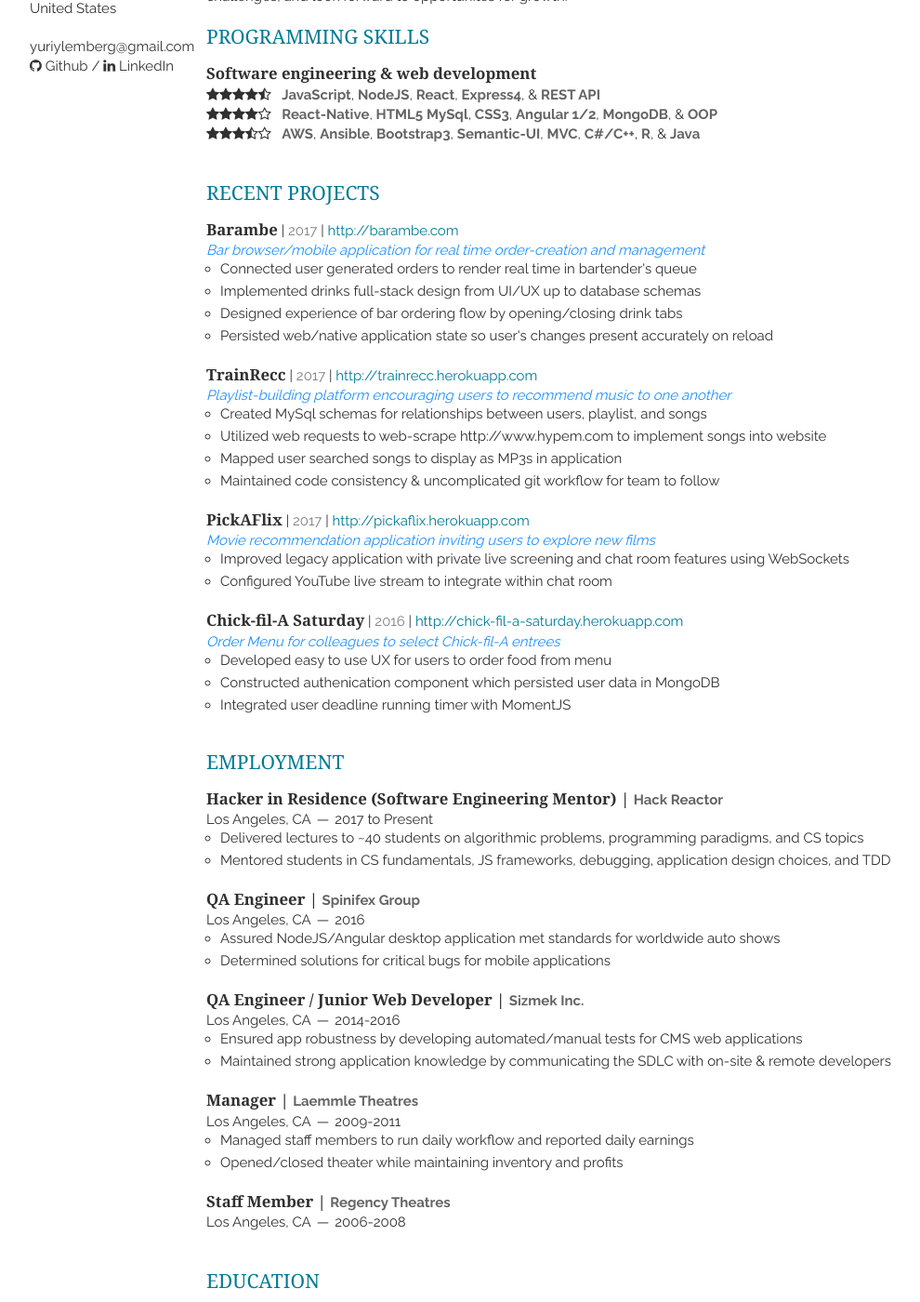
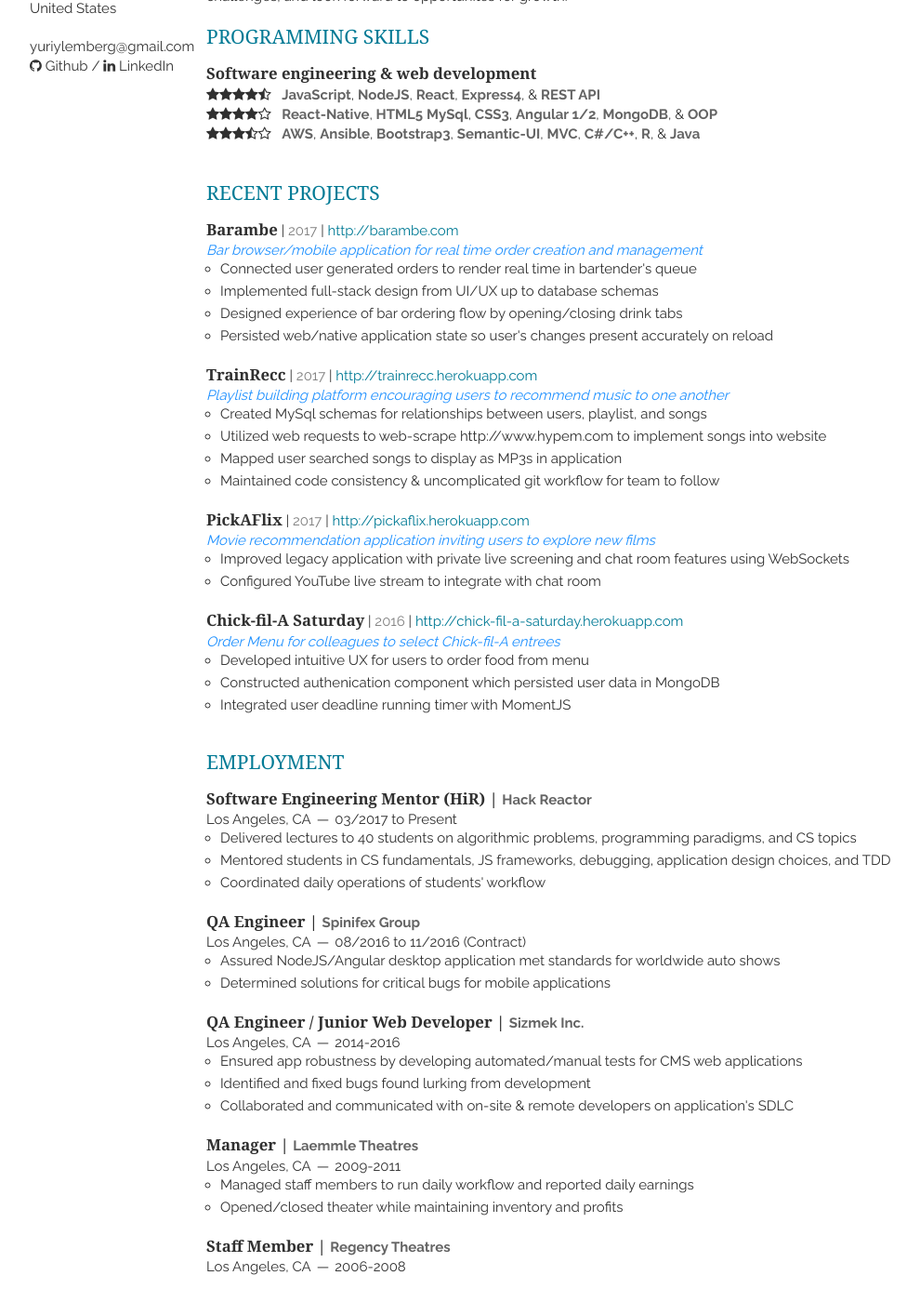
Before and after one commit to ylemberg/ylemberg.github.io, a Jekyll site: the page built from index.html, in a window 1280 px wide and 1400 px high, scrolled down 339 px. Shown: the whole window at 93% size, without its empty margins (138-1128 px from the left). Built offline with Jekyll 4.4.1, drawn with Linux system fonts in a browser that asks for light colours; nearby versions of some CDN libraries; the list of posts is cut into pages by our own code; some of the changed text lies outside the part shown.

Commit message:
[refactor] Finishing touches of resume

```diff
--- a/_includes/education.html
+++ b/_includes/education.html
@@ -10,7 +10,8 @@
     <article>
         <header>
             <h1>University of California in San Diego (UCSD)</h1>
-            <span>B.S.: Probability & Statistics Minor: Computer Science</span>
+            <span>B.S.: Probability & Statistics</span>
+            <span class="minor-block">Minor: Computer Science</span>
         </header>
           <em>La Jolla, CA &mdash; 2011 to 2013</em>
     </article>
--- a/_includes/employment.html
+++ b/_includes/employment.html
@@ -2,21 +2,22 @@
     <h1>Employment</h1>
     <article>
         <header>
-            <h1 class="project-title">Hacker in Residence (Software Engineering Mentor) | </h1><em>Hack Reactor</em>
+            <h1 class="project-title">Software Engineering Mentor (HiR) | </h1><em>Hack Reactor</em>
             <div>
-              <span><address>Los Angeles, CA</address><time>2017 to Present</time></span>
+              <span><address>Los Angeles, CA</address><time>03/2017 to Present</time></span>
             </div>
         </header>
         <ul class="bullet-points">
-          <li class="bullet-point">Delivered lectures to ~40 students on algorithmic problems, programming paradigms, and CS topics</li>
+          <li class="bullet-point">Delivered lectures to 40 students on algorithmic problems, programming paradigms, and CS topics</li>
           <li class="bullet-point">Mentored students in CS fundamentals, JS frameworks, debugging, application design choices, and TDD</li>
+          <li class="bullet-point">Coordinated daily operations of students' workflow</li>
         </ul>
     </article>
     <article>
         <header>
             <h1 class="project-title">QA Engineer | </h1><em>Spinifex Group</em>
             <div>
-              <span><address>Los Angeles, CA</address><time>2016</time></span>
+              <span><address>Los Angeles, CA</address><time>08/2016 to 11/2016 (Contract)</time></span>
             </div>
         </header>
         <ul class="bullet-points">
@@ -33,7 +34,8 @@
         </header>
         <ul class="bullet-points">
           <li class="bullet-point">Ensured app robustness by developing automated/manual tests for CMS web applications</li>
-          <li class="bullet-point">Maintained strong application knowledge by communicating the SDLC with on-site & remote developers</li>
+          <li class="bullet-point">Identified and fixed bugs found lurking from development</li>
+          <li class="bullet-point">Collaborated and communicated with on-site & remote developers on application's SDLC</li>
         </ul>
     </article>
     <article>
--- a/_includes/projects.html
+++ b/_includes/projects.html
@@ -6,10 +6,10 @@
       <span><time>2017</time></span> |
       <a class="project-link" target="_blank" href="http://barambe.com/">http://barambe.com</a>
     </header>
-    <p class="project-description">Bar browser/mobile application for real time order-creation and management</p>
+    <p class="project-description">Bar browser/mobile application for real time order creation and management</p>
     <ul class="bullet-points">
       <li class="bullet-point">Connected user generated orders to render real time in bartender's queue</li>
-      <li class="bullet-point">Implemented drinks full-stack design from UI/UX up to database schemas</li>
+      <li class="bullet-point">Implemented full-stack design from UI/UX up to database schemas</li>
       <li class="bullet-point">Designed experience of bar ordering flow by opening/closing drink tabs</li>
       <li class="bullet-point">Persisted web/native application state so user's changes present accurately on reload</li>
     </ul>
@@ -20,7 +20,7 @@
       <span><time>2017</time></span> |
       <a class="project-link" target="_blank" href="http://trainrecc.herokuapp.com/">http://trainrecc.herokuapp.com</a>
     </header>
-    <p class="project-description">Playlist-building platform encouraging users to recommend music to one another</p>
+    <p class="project-description">Playlist building platform encouraging users to recommend music to one another</p>
     <ul class="bullet-points">
       <li class="bullet-point">Created MySql schemas for relationships between users, playlist, and songs</li>
       <li class="bullet-point">Utilized web requests to web-scrape http://www.hypem.com to implement songs into website</li>
@@ -37,7 +37,7 @@
     <p class="project-description">Movie recommendation application inviting users to explore new films</p>
     <ul class="bullet-points">
       <li class="bullet-point">Improved legacy application with private live screening and chat room features using WebSockets</li>
-      <li class="bullet-point">Configured YouTube live stream to integrate within chat room</li>
+      <li class="bullet-point">Configured YouTube live stream to integrate with chat room</li>
     </ul>
   </article>
   <article>
@@ -48,7 +48,7 @@
     </header>
     <p class="project-description">Order Menu for colleagues to select Chick-fil-A entrees</p>
     <ul class="bullet-points">
-      <li class="bullet-point">Developed easy to use UX for users to order food from menu</li>
+      <li class="bullet-point">Developed intuitive UX for users to order food from menu</li>
       <li class="bullet-point">Constructed authenication component which persisted user data in MongoDB</li>
       <li class="bullet-point">Integrated user deadline running timer with MomentJS</li>
     </ul>
--- a/_includes/readinglist.html
+++ b/_includes/readinglist.html
@@ -1,5 +1,5 @@
 <section class="thirteen columns">
-    <h1>Reading List</h1>
+    <h1>Reading List (2016-2017)</h1>
     <article>
         <header>
             <h1 class="project-title">Currently Reading</h1>
```
Also changed, not shown: 2 other files.
